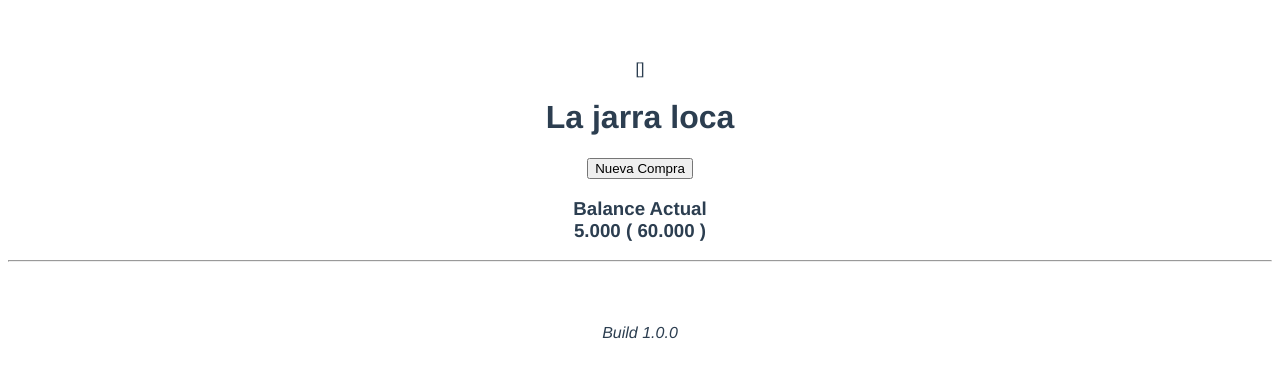
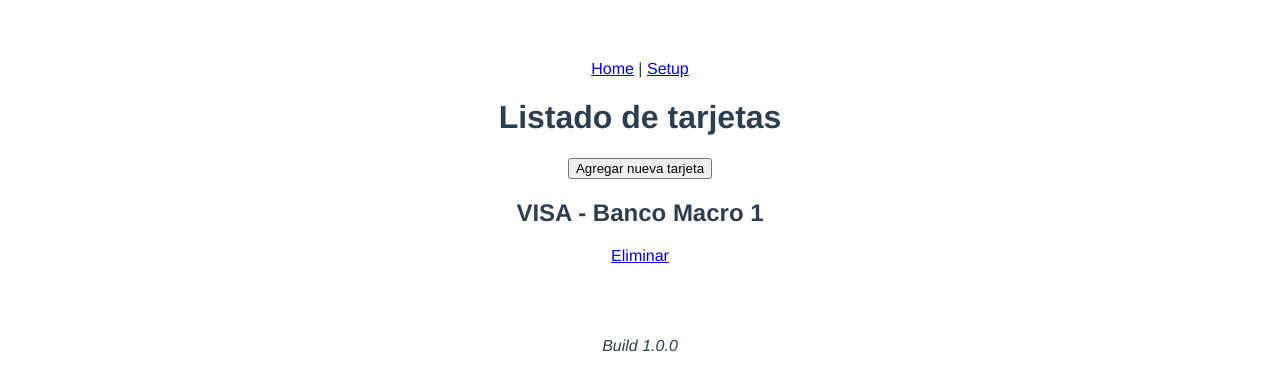
Before and after one commit to pbellusci/controlcuota, a Vue app: page /setup/tarjetas in a window 1280 px wide. Shown: the top 390 px of the page. Built offline with nearby package versions, Linux system fonts and the light colour scheme.

Commit message:
Added router and tarjetas

```diff
--- a/package.json
+++ b/package.json
@@ -9,6 +9,7 @@
   },
   "dependencies": {
     "vue": "^3.2.25",
+    "vue-router": "^4.0.15",
     "vuex": "^4.0.2"
   },
   "devDependencies": {
--- a/src/components/FormularioCuota.vue
+++ b/src/components/home/FormularioCuota.vue
@@ -2,7 +2,7 @@
 import { defineEmits, reactive } from 'vue'
 import { useStore } from 'vuex'
 
-//ONLY FOR
+//ONLY FOR TESTING
 const randomID = () => {
     const rDate = new Date()
     return parseInt(rDate.getMilliseconds()*100*Math.random()*100*1)*10000
--- /dev/null
+++ b/src/components/setup/AreYouSureDeleteTarjeta.vue
@@ -0,0 +1,30 @@
+<script setup>
+import { defineEmits } from 'vue'
+import { useStore } from 'vuex'
+
+const store = useStore()
+const emit = defineEmits(['toggleRemoveTarjetaModal'])
+
+const clearSelectedcuota = () => {
+    //store.commit('selectCuota', {})
+    emit('toggleRemoveTarjetaModal', false)
+}
+
+const removeCuota = () => {
+    //store.commit('removeCuota', store.getters.cuotaSelected.id)
+    clearSelectedcuota()
+}
+</script>
+
+<template>
+    <div>
+        <h1> Estas seguro de eliminar esta Tarjeta? </h1>
+        <h2> Visa Macro 1 </h2>
+        <br>
+        <button @click="removeCuota">Si, estoy seguro. ELIMINAR</button>
+        <button @click="clearSelectedcuota">CANCELAR</button>
+    </div>
+</template>
+
+<style scoped>
+</style>
--- /dev/null
+++ b/src/components/setup/Tarjeta.vue
@@ -0,0 +1,20 @@
+<script setup>
+import { defineEmits, reactive } from 'vue'
+import { useStore } from 'vuex'
+
+const store = useStore()
+const emit = defineEmits(['toggleRemoveTarjetaModal'])
+
+const removeTarjeta = () => {
+    //store.commit('selectCuota', props.cuota)
+    emit('toggleRemoveTarjetaModal', true)
+}
+</script>
+
+<template>
+    <h2> VISA - Banco Macro 1  </h2>
+    <a href="#"  @click="removeTarjeta"> Eliminar </a>
+</template>
+
+<style scoped>
+</style>
--- /dev/null
+++ b/src/components/setup/TarjetaForm.vue
@@ -0,0 +1,33 @@
+<script setup>
+import { defineEmits, reactive } from 'vue'
+import { useStore } from 'vuex'
+
+//ONLY FOR TESTING
+const randomID = () => {
+    const rDate = new Date()
+    return parseInt(rDate.getMilliseconds()*100*Math.random()*100*1)*10000
+}
+
+const store     = useStore()
+const tarjeta   = reactive({id: randomID()})
+const emit      = defineEmits(['toggleFormTarjeta'])
+
+const agregarTarjeta = () => {
+    //store.commit('pushCuota', cuota)
+    emit('toggleFormTarjeta', false)
+}
+</script>
+
+<template>
+    <form>
+        <h3>Agregar Tarjeta</h3>
+        <input type="text" placeholder="Tipo" required v-model="tarjeta.tipo">
+        <input type="text" placeholder="Descripcion" required v-model="tarjeta.descripcion">
+        <input type="text" placeholder="Banco" required v-model="tarjeta.banco">
+        <button type="button" @click="agregarTarjeta"> Guardar </button>
+        <button type="button" @click="emit('toggleFormTarjeta', false)"> Cancelar </button>
+    </form>
+</template>
+
+<style scoped>
+</style>
--- a/src/pages/Home.vue
+++ b/src/pages/Home.vue
@@ -3,9 +3,9 @@
 // Check out https://vuejs.org/api/sfc-script-setup.html#script-setup
 import { ref } from 'vue'
 import { useStore } from 'vuex'
-import Cuota from '../components/Cuota.vue'
-import FormularioCuota from '../components/FormularioCuota.vue'
-import AreYouSureDeleteCuota from '../components/AreYouSureDeleteCuota.vue'
+import Cuota from '../components/home/Cuota.vue'
+import FormularioCuota from '../components/home/FormularioCuota.vue'
+import AreYouSureDeleteCuota from '../components/home/AreYouSureDeleteCuota.vue'
 
 const store = useStore();
 
@@ -28,7 +28,6 @@ const onToggleAreYouSureModal   = (value) => {
 </script>
 
 <template>
-    {{cuotas}}
     <!-- BALANCE -->
     <div v-if="displayBalanceAndList">
         <h1>La jarra loca</h1>
@@ -47,7 +46,6 @@ const onToggleAreYouSureModal   = (value) => {
     <br>
     <br>
     <br>
-    <i> Build 1.0.0</i>
 </template>
 
 <style>
--- /dev/null
+++ b/src/pages/MainWrapper.vue
@@ -0,0 +1,30 @@
+
+<script setup>
+// This starter template is using Vue 3 <script setup> SFCs
+// Check out https://vuejs.org/api/sfc-script-setup.html#script-setup
+import { ref } from 'vue'
+import { useStore } from 'vuex'
+
+const store = useStore();
+</script>
+
+<template>
+    <div id="nav">
+        <router-link to="/">Home</router-link> |
+        <router-link to="/setup">Setup</router-link>
+    </div>
+    <router-view />
+    <br><br><br><br>
+    <i> Build 1.0.0</i>
+</template>
+
+<style>
+#app {
+  font-family: Avenir, Helvetica, Arial, sans-serif;
+  -webkit-font-smoothing: antialiased;
+  -moz-osx-font-smoothing: grayscale;
+  text-align: center;
+  color: #2c3e50;
+  margin-top: 60px;
+}
+</style>
--- /dev/null
+++ b/src/pages/setup/Tarjetas.vue
@@ -0,0 +1,35 @@
+<script setup>
+import { ref } from 'vue'
+import { useStore } from 'vuex'
+import TarjetaForm from '../../components/setup/TarjetaForm.vue'
+import Tarjeta from '../../components/setup/Tarjeta.vue'
+import AreYouSureDeleteTarjeta from '../../components/setup/AreYouSureDeleteTarjeta.vue'
+
+const store = useStore()
+const displayRemoveTarjetaModal     = ref(false)
+const displayTarjetaForm            = ref(false)
+const displayTarjetaList            = ref(true)
+
+const onToggleFormTarjeta = (value) => {
+    displayTarjetaForm.value    = value
+    displayTarjetaList.value    = !value
+}
+const onToggleRemoveTarjetaModal  = (value) => {
+    displayRemoveTarjetaModal.value    = value
+    displayTarjetaList.value = !value
+}
+</script>
+
+<template>
+    <h1> Listado de tarjetas </h1>
+    <button @click="onToggleFormTarjeta(true)"> Agregar nueva tarjeta </button>
+    <div v-if="displayTarjetaList">
+        <Tarjeta @toggleRemoveTarjetaModal="onToggleRemoveTarjetaModal"/>
+    </div>
+
+    <TarjetaForm @toggleFormTarjeta="onToggleFormTarjeta" v-if="displayTarjetaForm"/>
+    <AreYouSureDeleteTarjeta @toggleRemoveTarjetaModal="onToggleRemoveTarjetaModal" v-if="displayRemoveTarjetaModal"/>
+</template>
+
+<style scoped>
+</style>
--- /dev/null
+++ b/src/router.js
@@ -0,0 +1,24 @@
+import { createWebHistory, createRouter } from "vue-router";
+import Home from "./pages/Home.vue";
+import Tarjetas from "./pages/setup/Tarjetas.vue";
+
+const routes = [
+  {
+    path: "/",
+    name: "Home",
+    // UNCOMMENT AFTER TESTING component: Home,
+    component: Tarjetas,
+  },
+  {
+    path: "/setup/tarjetas",
+    name: "Setup  Tarjetas",
+    component: Tarjetas,
+  },
+];
+
+const router = createRouter({
+  history: createWebHistory(),
+  routes,
+});
+
+export default router;
```
Also changed, not shown: src/main.js (+6 -2 lines), src/components/home/AreYouSureDeleteCuota.vue (renamed from src/components/AreYouSureDeleteCuota.vue), src/components/home/Cuota.vue (renamed from src/components/Cuota.vue), 1 other file (tests, documents, lock files or other folders).
